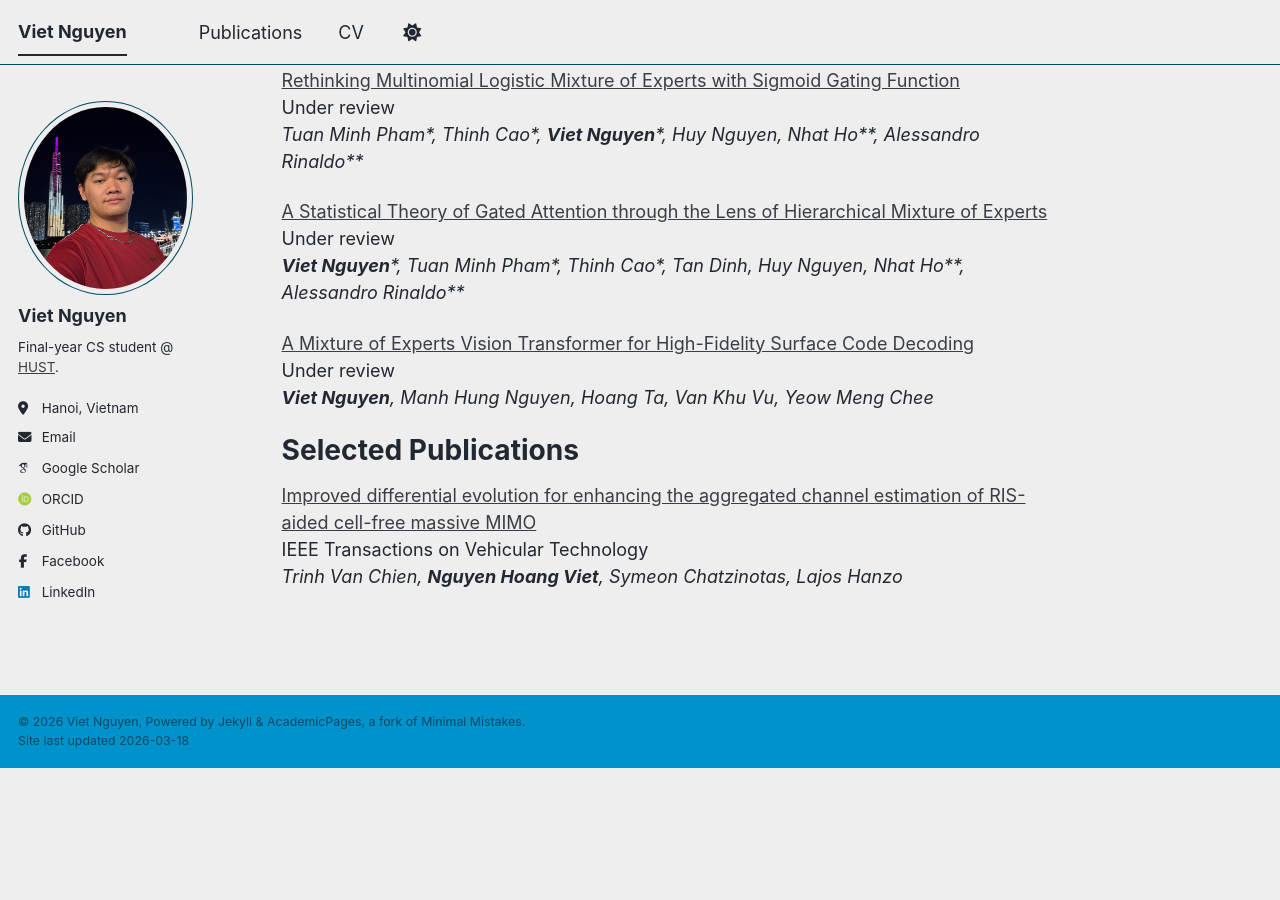
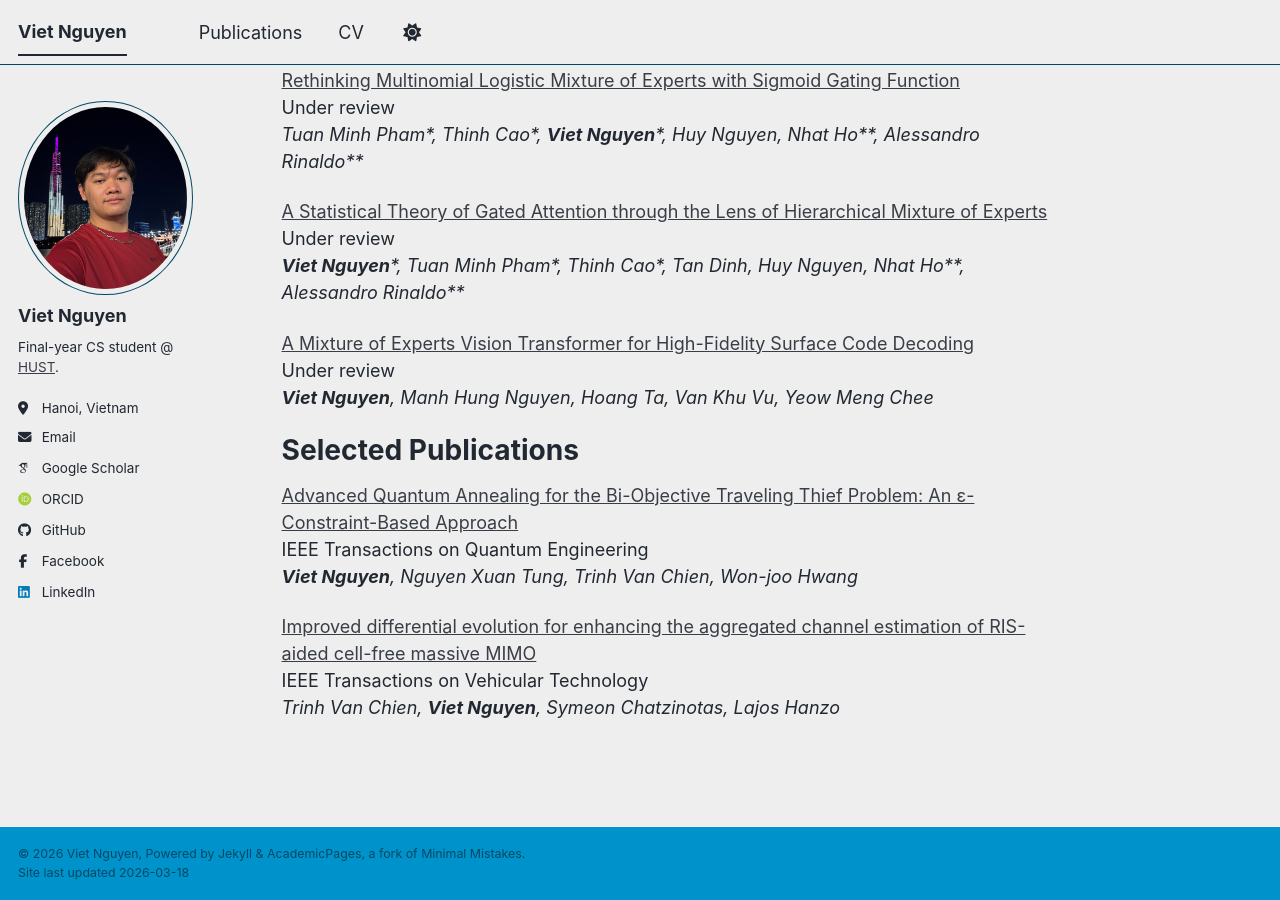
Before and after one commit to hsgsstudent/hsgsstudent.github.io, a Jekyll site: the page built from _pages/about.md, in a window 1280 px wide and 900 px high, scrolled down 721 px. Built offline with Jekyll 4.4.1, drawn with Linux system fonts in a browser that asks for light colours; some web fonts are replaced; a script bundle is joined from its source files by our own code; library files that are not in the unit come from our copies; before the commit the page ends 1489 px from its top, so only the background shows below that.

Commit message:
Add selected publications to about page

```diff
--- a/_pages/about.md
+++ b/_pages/about.md
@@ -33,6 +33,10 @@
 
 Selected Publications
 ======
+[Advanced Quantum Annealing for the Bi-Objective Traveling Thief Problem: An ε-Constraint-Based Approach](https://ieeexplore.ieee.org/document/11435401) <br/>
+IEEE Transactions on Quantum Engineering <br/>
+*__Viet Nguyen__, Nguyen Xuan Tung, Trinh Van Chien, Won-joo Hwang*<br/>
+
 [Improved differential evolution for enhancing the aggregated channel estimation of RIS-aided cell-free massive MIMO](https://arxiv.org/abs/2507.10113) <br/>
 IEEE Transactions on Vehicular Technology <br/>
-*Trinh Van Chien, __Nguyen Hoang Viet__, Symeon Chatzinotas, Lajos Hanzo*<br/>
+*Trinh Van Chien, __Viet Nguyen__, Symeon Chatzinotas, Lajos Hanzo*<br/>
```
